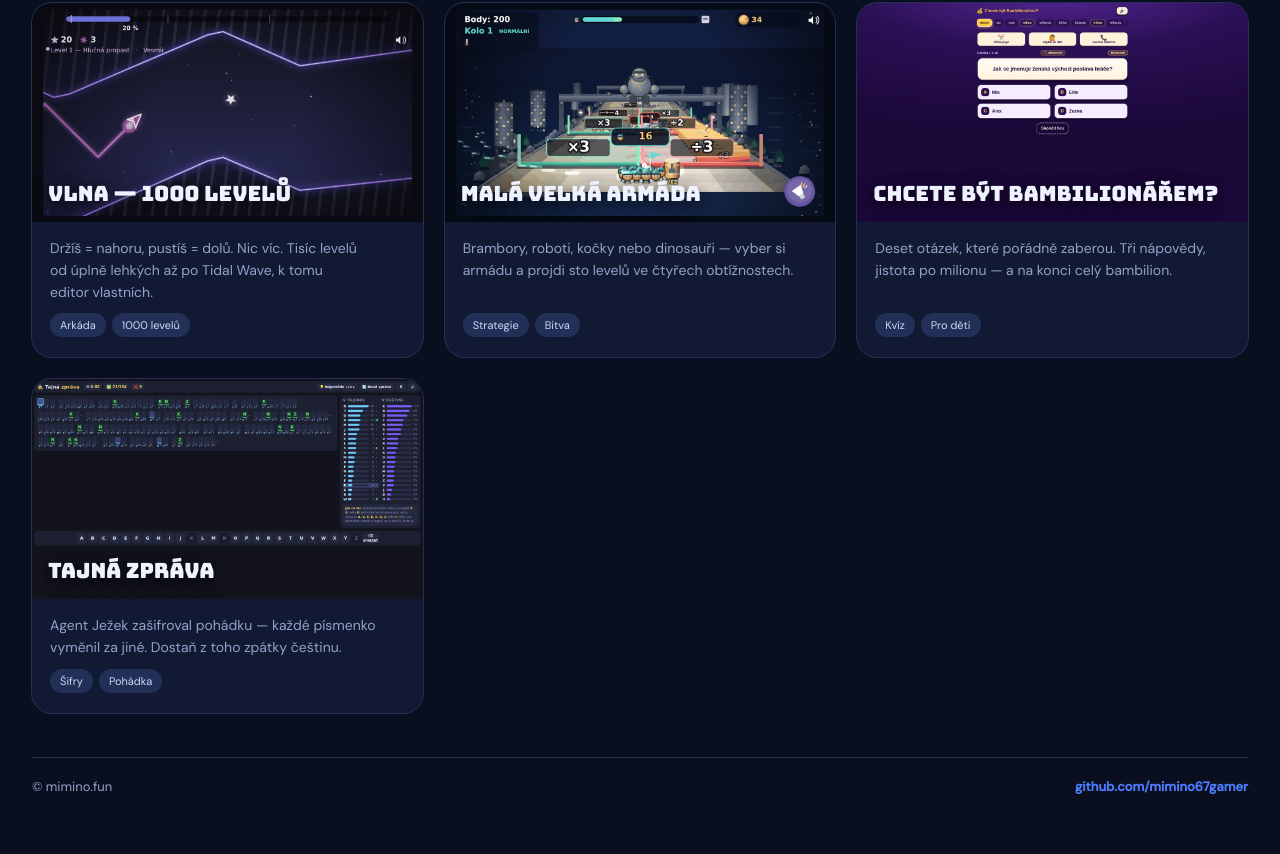
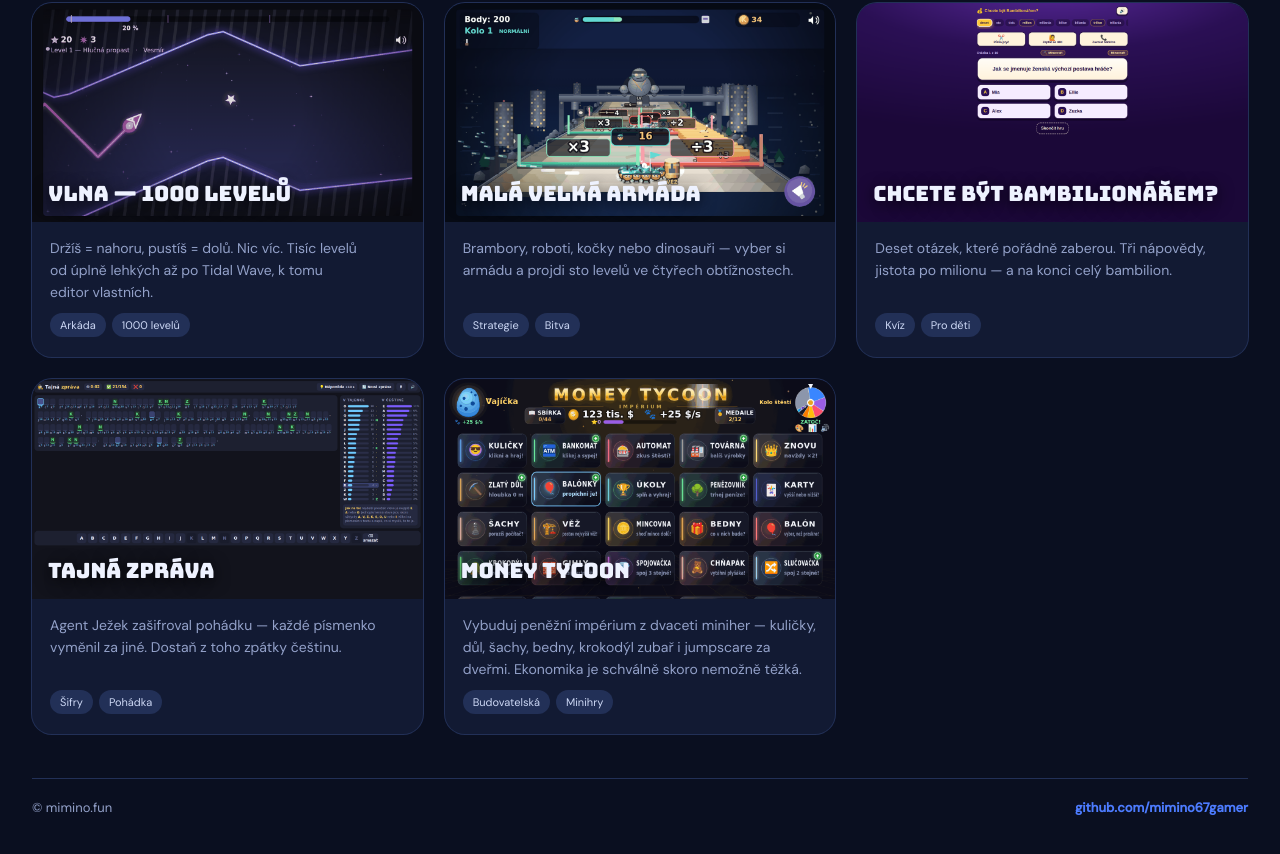
Before and after one commit to mimino67gamer/mimino.fun, a plain HTML site: page index.html in a window 1280 px wide. Shown: the part 990-1844 px from the top of the page. Drawn offline with Linux system fonts and the light colour scheme.

Commit message:
Kartička Money Tycoon na hlavní stránce

```diff
--- a/index.html
+++ b/index.html
@@ -90,7 +90,9 @@ const GAMES = [
   { slug:"bambilionar", title:"Chcete být Bambilionářem?", lang:"CS", tags:["Kvíz","Pro děti"],
     desc:"Deset otázek, které pořádně zaberou. Tři nápovědy, jistota po milionu — a na konci celý bambilion." },
   { slug:"tajna-zprava", title:"Tajná zpráva", lang:"CS", tags:["Šifry","Pohádka"],
-    desc:"Agent Ježek zašifroval pohádku — každé písmenko vyměnil za jiné. Dostaň z toho zpátky češtinu." }
+    desc:"Agent Ježek zašifroval pohádku — každé písmenko vyměnil za jiné. Dostaň z toho zpátky češtinu." },
+  { slug:"money-tycoon", title:"Money Tycoon", lang:"CS", tags:["Budovatelská","Minihry"],
+    desc:"Vybuduj peněžní impérium z dvaceti miniher — kuličky, důl, šachy, bedny, krokodýl zubař i jumpscare za dveřmi. Ekonomika je schválně skoro nemožně těžká." }
 ];
 
 const esc = s => String(s).replace(/[&<>"]/g, c => ({"&":"&amp;","<":"&lt;",">":"&gt;",'"':"&quot;"}[c]));
```
